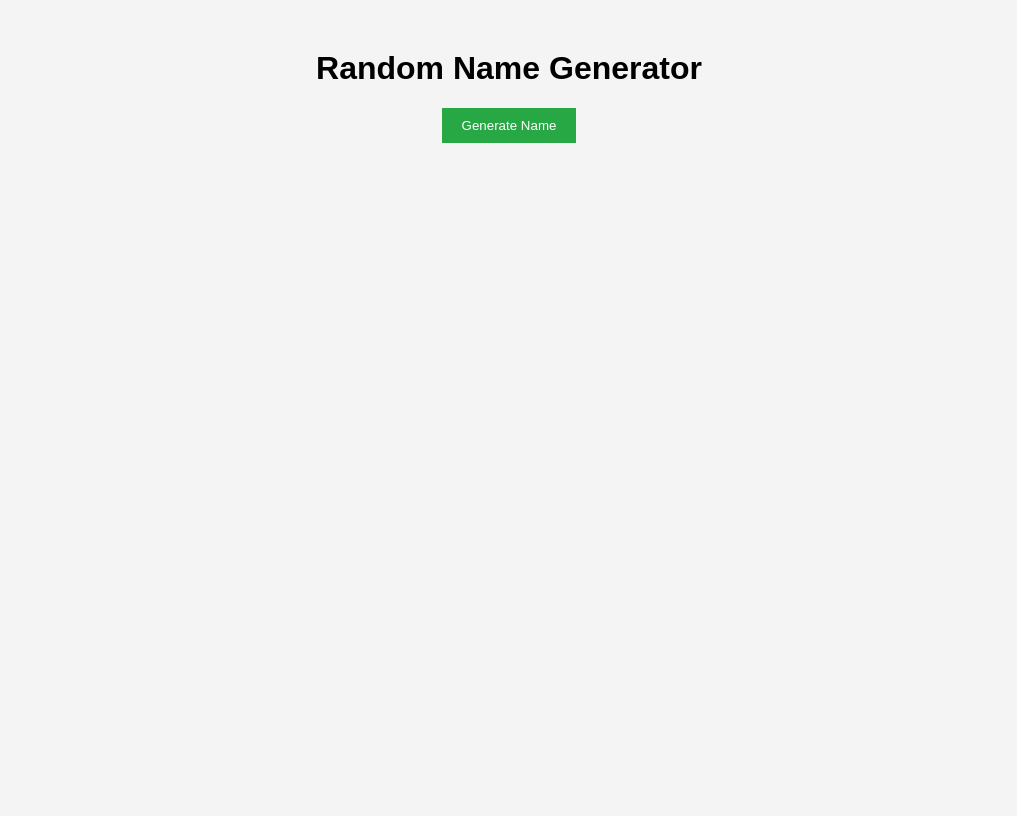
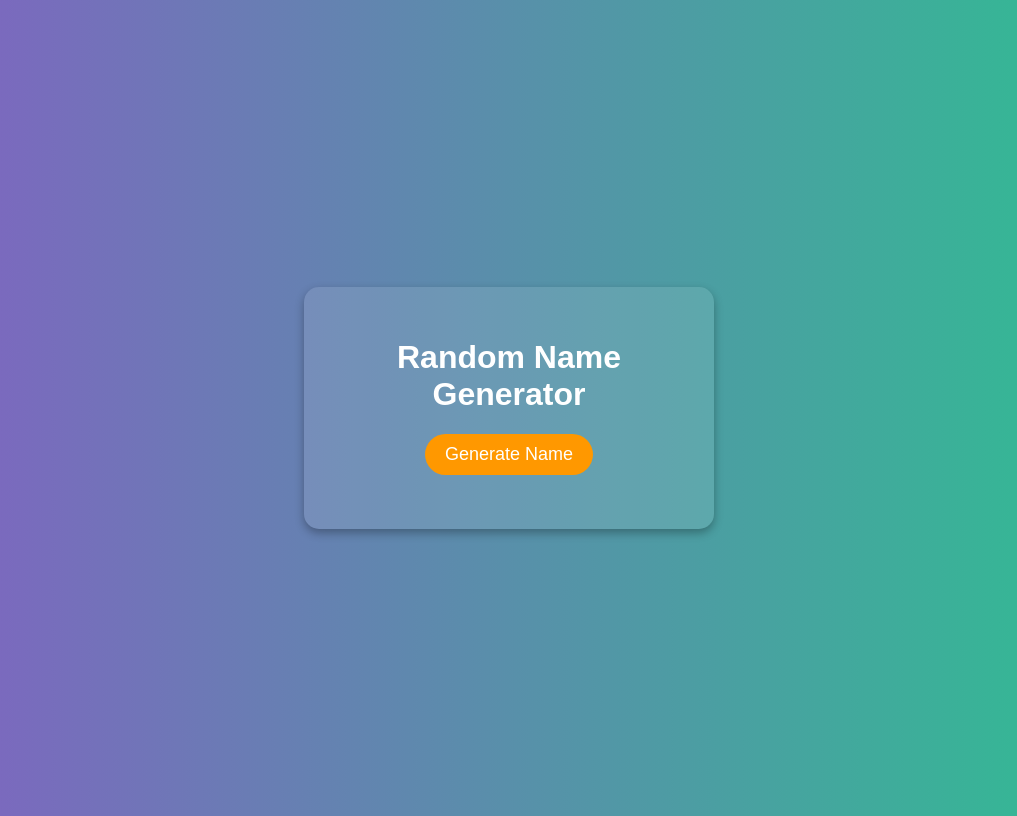
Before and after one commit to ManasGamer/Name-Generator, a plain HTML site: page index.html in a window 1280 px wide. Shown: the whole page, without its empty margins (131-1148 px from the left). Drawn offline with Linux system fonts and the light colour scheme.

Commit message:
Update style.css

```diff
--- a/style.css
+++ b/style.css
@@ -1,21 +1,44 @@
+/* General Styles */
 body {
-    font-family: Arial, sans-serif;
+    font-family: 'Poppins', sans-serif;
     text-align: center;
-    background-color: #f4f4f4;
+    background: linear-gradient(to right, #8360c3, #2ebf91);
+    color: white;
+    height: 100vh;
+    display: flex;
+    justify-content: center;
+    align-items: center;
 }
 
+/* Container Styling */
 .container {
-    margin-top: 50px;
+    background: rgba(255, 255, 255, 0.1);
+    padding: 30px;
+    border-radius: 15px;
+    box-shadow: 0 4px 10px rgba(0, 0, 0, 0.3);
+    width: 350px;
 }
 
+/* Button Styling */
 button {
-    background-color: #28a745;
+    background: #ff9800;
     color: white;
+    font-size: 18px;
     padding: 10px 20px;
     border: none;
+    border-radius: 25px;
     cursor: pointer;
+    transition: 0.3s;
 }
 
 button:hover {
-    background-color: #218838;
+    background: #e68900;
+    transform: scale(1.05);
 }
+
+/* Name Display */
+#nameDisplay {
+    font-size: 24px;
+    font-weight: bold;
+    margin-top: 20px;
+}
```
